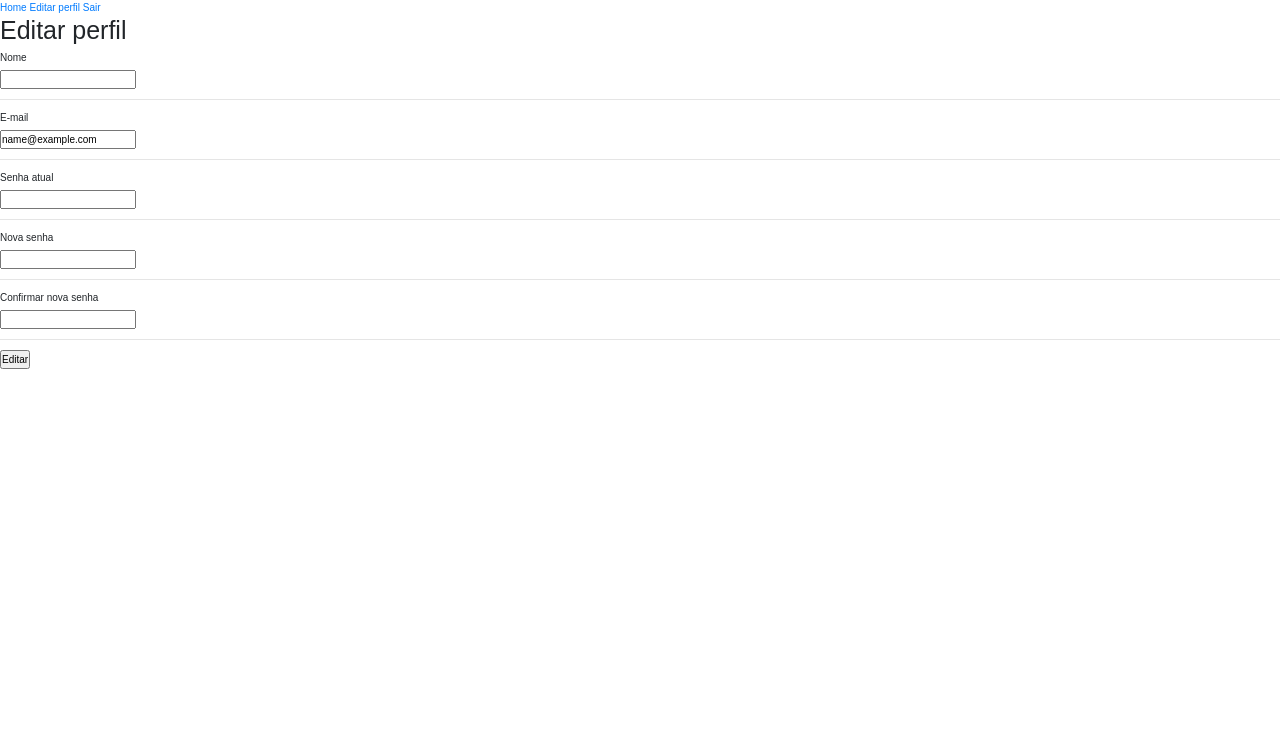
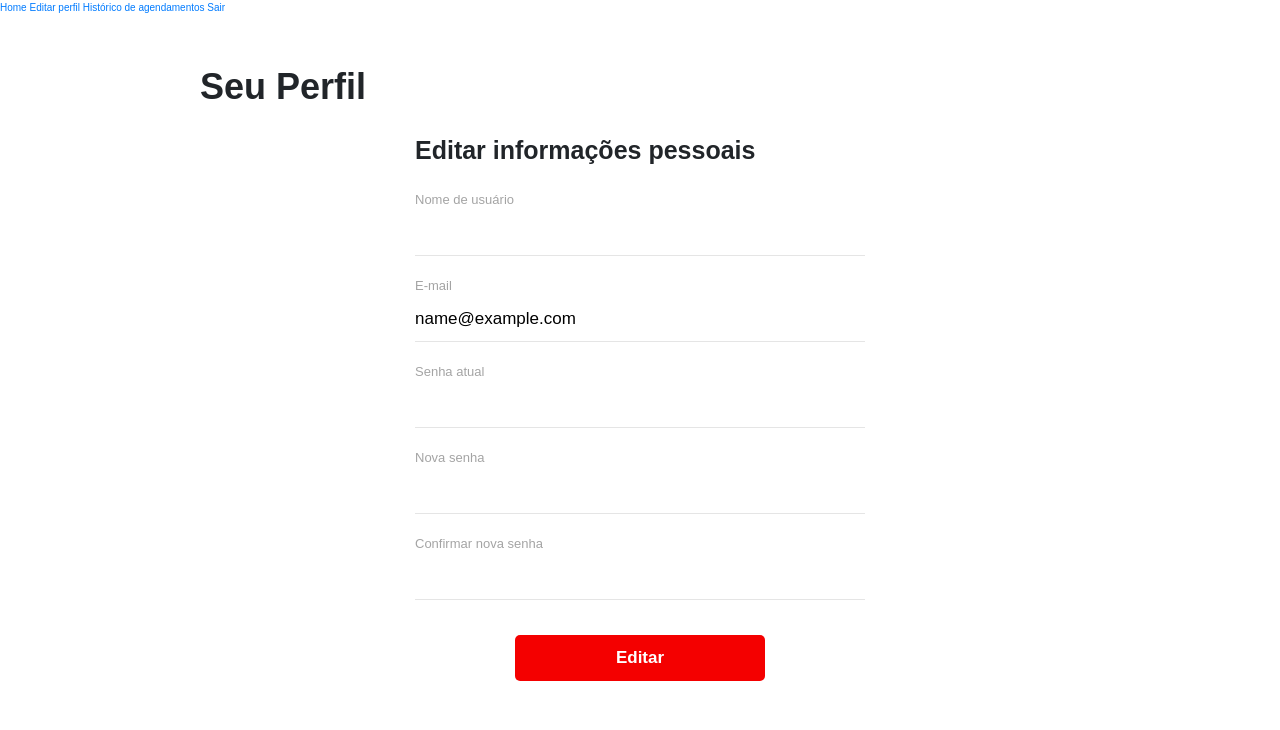
Before and after one commit to PedroMeira01/2021_projeto-ope, a Flask app: page /editar_perfil/1 in a window 1280 px wide. Shown: the top 730 px of the page. Run offline with Flask 2, Linux system fonts and the light colour scheme; the visitor is signed in with stand-in values (Sample User, id 1); data comes from the database, SQL or seed files in the repository; some libraries are stand-ins or nearby versions; some web fonts are replaced.

Commit message:
Front End da tela de Editar Perfil

```diff
--- a/app/forms.py
+++ b/app/forms.py
@@ -41,7 +41,7 @@ class CadastrarUsuario(FlaskForm):
             raise ValidationError('O e-mail inserido já está sendo usado por outro usuário!')
 
 class EditarPerfilUsuario(FlaskForm):
-    nome = StringField('Nome', validators=[DataRequired()])
+    nome = StringField('Nome de usuário', validators=[DataRequired()])
     email = StringField('E-mail', validators=[DataRequired(), Email()])
     senha_atual = PasswordField('Senha atual', validators=[DataRequired()])
     nova_senha = PasswordField('Nova senha', validators=[DataRequired()])
--- a/app/models.py
+++ b/app/models.py
@@ -72,9 +72,3 @@ class Reserva(db.Model):
                 .filter(Reserva.usuario_id == usuario_id).all()
 
         return reservas
-
-    # SELECT * FROM reservas r
-    # INNER JOIN usuario u ON u.id = r.usuario_id
-    # INNER JOIN barbeiro b ON b.id_barbeiro = r.barbeiro_id
-    # INNER JOIN servico s ON s.id_servico = r.servico_id
-    # WHERE r.usuario_id = 1
--- a/app/static/sass/base/_utilities.scss
+++ b/app/static/sass/base/_utilities.scss
@@ -5,3 +5,9 @@
 #logado + label {
   font-size: 14px;
 }
+
+.internal-title {
+  font-size: 36px;
+  font-weight: bold;
+  text-transform: capitalize;
+}
--- a/app/static/sass/main.scss
+++ b/app/static/sass/main.scss
@@ -13,3 +13,4 @@
 
 @import 'pages/login';
 @import 'pages/schedule';
+@import 'pages/profile';
--- /dev/null
+++ b/app/static/sass/pages/_profile.scss
@@ -0,0 +1,44 @@
+#profile {
+  padding: 5rem 20rem;
+}
+
+.profile-form-area {
+  width: 45rem;
+  margin: 2.7rem auto 0;
+
+  & h3 {
+    font-size: 2.5rem;
+    font-weight: bold;
+  }
+
+  & input {
+    width: 100%;
+    padding: 5px 0;
+    border: none;
+    font-size: 1.7rem;
+    outline: none;
+
+    &[type=submit] {
+        display: block;
+        width: 25rem;
+        background-color: #f40000;
+        color: #FFF;
+        padding: 1rem;
+        margin: 3.5rem auto 0;
+        border-radius: .5rem;
+        font-weight: bold;
+    }
+
+  }
+
+  & label {
+    margin-top: 2rem;
+    font-size: 1.3rem;
+    color: #a4a4a4;
+  }
+
+  & hr {
+    margin: 5px 0 0;
+  }
+
+}
--- a/app/templates/base.html
+++ b/app/templates/base.html
@@ -6,9 +6,6 @@
         <meta name="viewport" content="width=device-width, initial-scale=1.0">
         <title>{{titulo}}</title>
 
-        <!-- CSS -->
-        <link rel="stylesheet" href="static/css/main.min.css">
-
         <!-- Font -->
         <link href="https://fonts.googleapis.com/css2?family=Chivo:wght@300;400;700;900&display=swap" rel="stylesheet">
         <link href="https://fonts.googleapis.com/css2?family=Open+Sans:wght@300;400;600;700;800;900&display=swap" rel="stylesheet">
@@ -16,12 +13,15 @@
         <!-- Bootstrap 4 - CSS -->
         <link rel="stylesheet" href="https://maxcdn.bootstrapcdn.com/bootstrap/4.0.0/css/bootstrap.min.css" integrity="sha384-Gn5384xqQ1aoWXA+058RXPxPg6fy4IWvTNh0E263XmFcJlSAwiGgFAW/dAiS6JXm" crossorigin="anonymous">
 
+        <!-- CSS -->
+        <link rel="stylesheet" href="/static/css/main.min.css">
     </head>
     <body>
         <header>
             {% if session['id_usuario'] %}
                 <a href="{{ url_for('index') }}">Home</a>
                 <a href="{{ url_for('editar_perfil', id=session['id_usuario']) }}">Editar perfil</a>
+                <a href="{{ url_for('historico_reservas') }}">Histórico de agendamentos</a>
                 <a href="{{ url_for('logout') }}">Sair</a>
             {% endif %}
         </header>
--- a/app/templates/editar_perfil_usuario.html
+++ b/app/templates/editar_perfil_usuario.html
@@ -1,37 +1,39 @@
 {% extends "base.html" %}
 
 {% block content %}
-    <h1> Editar perfil </h1>
-    <div>
+    <section id="profile">
+      <h2 class="internal-title">Seu perfil</h2>
+    <div class="profile-form-area">
+        <h3> Editar informações pessoais </h3>
         <form action="{{ url_for('editar_perfil', id=session['id_usuario']) }}" method="POST">
             {{ form.hidden_tag() }}
 
-            {{ form.nome.label() }} <br>
-            {{ form.nome() }} <br>
+            {{ form.nome.label() }}
+            {{ form.nome() }}
             {% for error in form.nome.errors %}
                 <span style="color: red;">{{ error }}</span>
             {% endfor %}
             <hr>
-            {{ form.email.label() }} <br>
-            {{ form.email() }} <br>
+            {{ form.email.label() }}
+            {{ form.email() }}
             {% for error in form.email.errors %}
                 <span style="color: red;">{{ error }}</span>
             {% endfor %}
             <hr>
-            {{ form.senha_atual.label() }} <br>
-            {{ form.senha_atual() }} <br>
+            {{ form.senha_atual.label() }}
+            {{ form.senha_atual() }}
             {% for error in form.senha_atual.errors %}
                 <span style="color: red;">{{ error }}</span>
             {% endfor %}
             <hr>
-            {{ form.nova_senha.label() }} <br>
-            {{ form.nova_senha() }} <br>
+            {{ form.nova_senha.label() }}
+            {{ form.nova_senha() }}
             {% for error in form.nova_senha.errors %}
                 <span style="color: red;">{{ error }}</span>
             {% endfor %}
             <hr>
-            {{ form.confirmar_senha.label() }} <br>
-            {{ form.confirmar_senha() }} <br>
+            {{ form.confirmar_senha.label() }}
+            {{ form.confirmar_senha() }}
             {% for error in form.confirmar_senha.errors %}
                 <span style="color: red;">{{ error }}</span>
             {% endfor %}
@@ -39,4 +41,5 @@
             {{ form.editar() }}
         </form>
     </div>
+    </section>
 {% endblock %}
```
Also changed, not shown: app/static/css/main.min.css.
